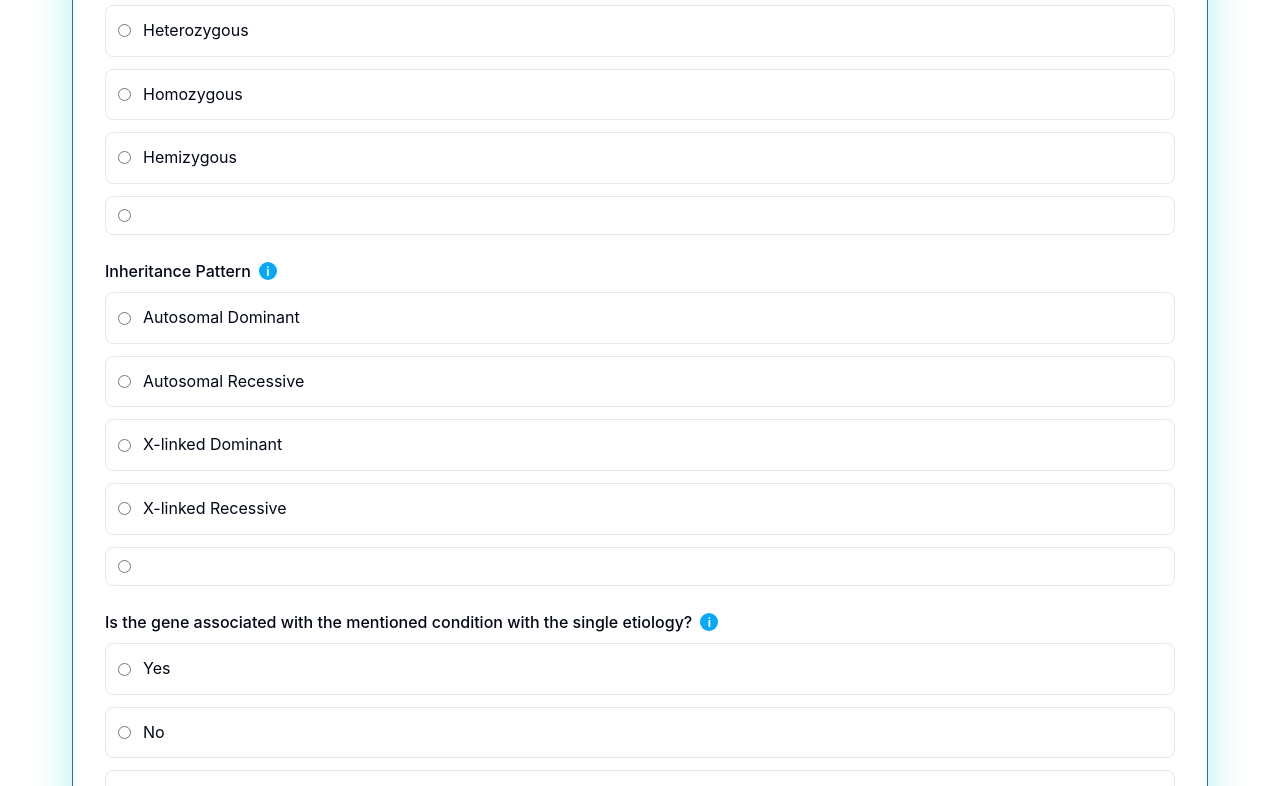
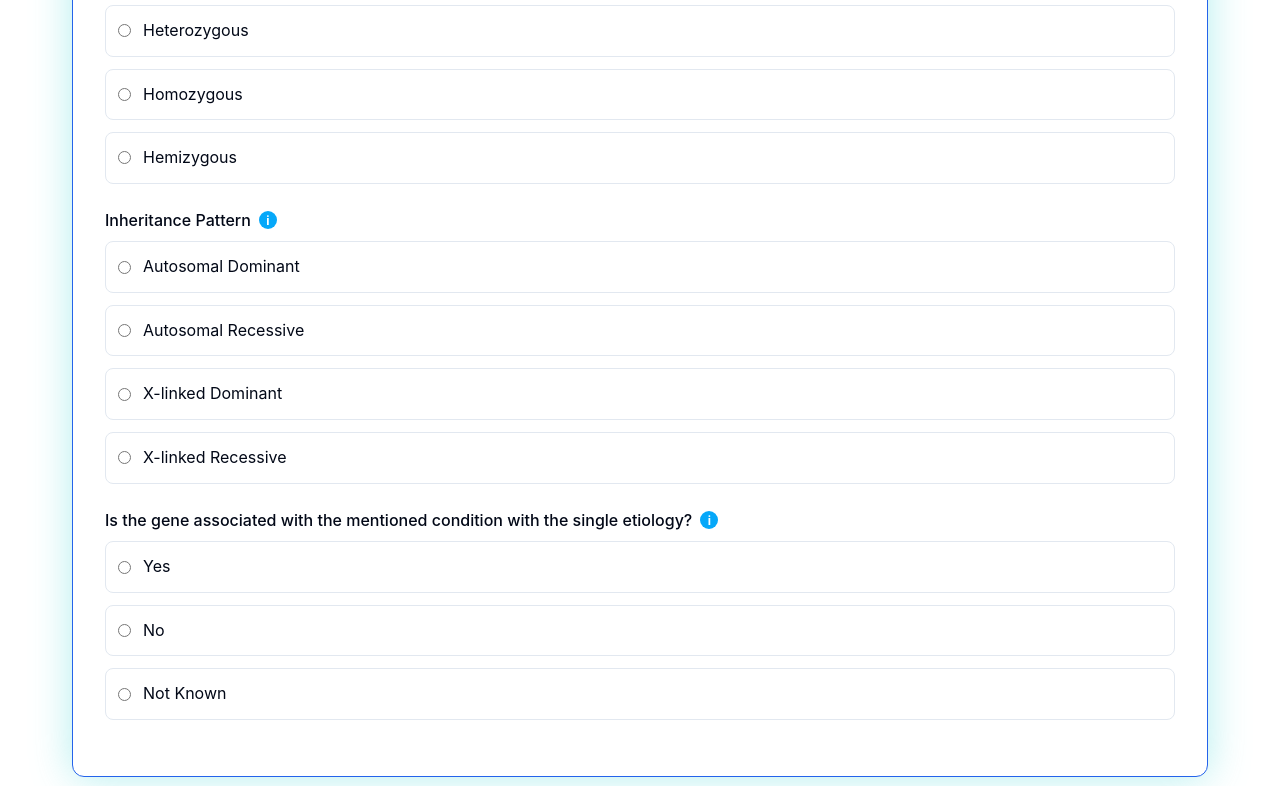
Before and after one commit to GI-Lab-TIGS/ACMG_Variant_Interpretation_Tool, a plain HTML site: page index.html in a window 1280 px wide. Shown: the part 674-1460 px from the top of the page. Drawn offline with Linux system fonts and the light colour scheme.

Commit message:
Update index.html

```diff
--- a/index.html
+++ b/index.html
@@ -103,9 +103,7 @@
                             <input type="radio" name="zygosity" value="hemi">
                             <span>Hemizygous</span>
                         </label>
-                        <label class="radio-option">
-                            <input type="radio" name="zygosity" value="skip">
-                        </label>
+
                     </div>
                 </div>
 
@@ -136,9 +134,6 @@
                         <label class="radio-option">
                             <input type="radio" name="inheritance" value="xr">
                             <span>X-linked Recessive</span>
-                        </label>
-                        <label class="radio-option">
-                            <input type="radio" name="inheritance" value="skip">
                         </label>
                     </div>
                 </div>
```
